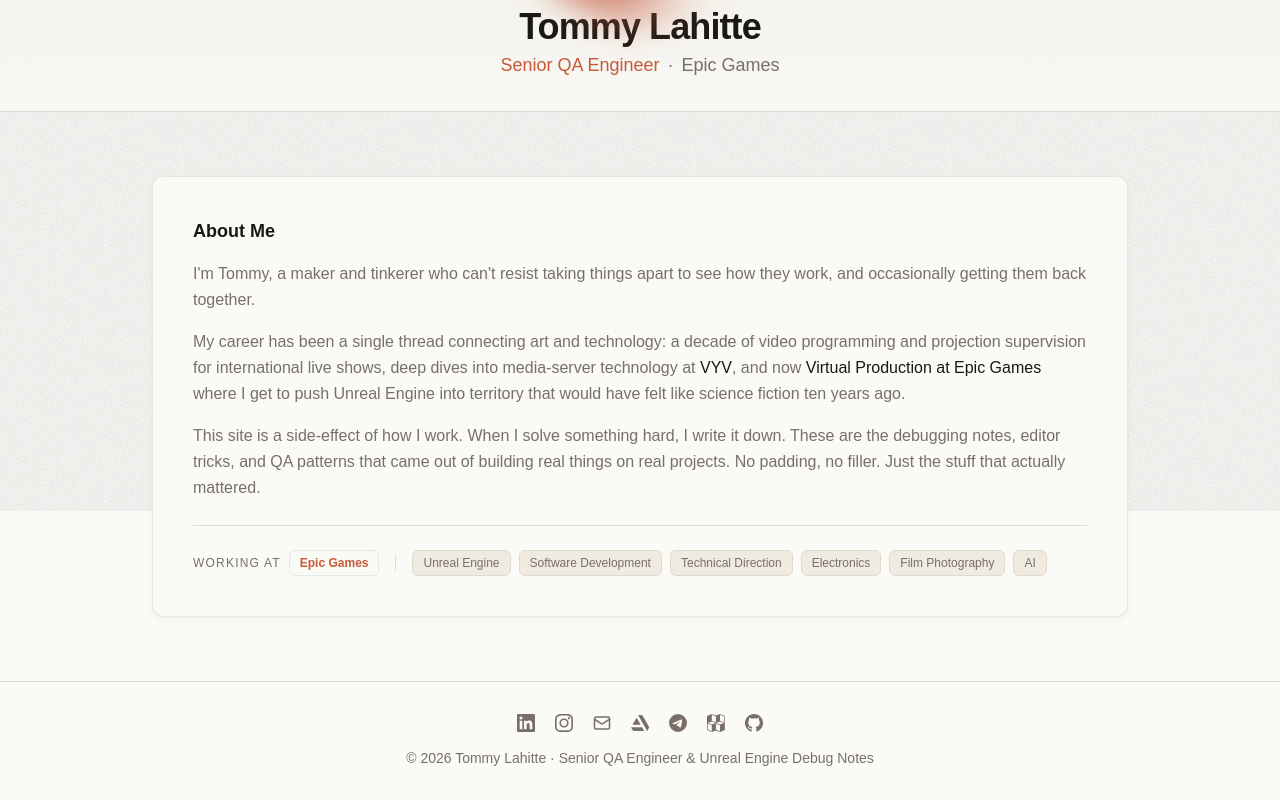
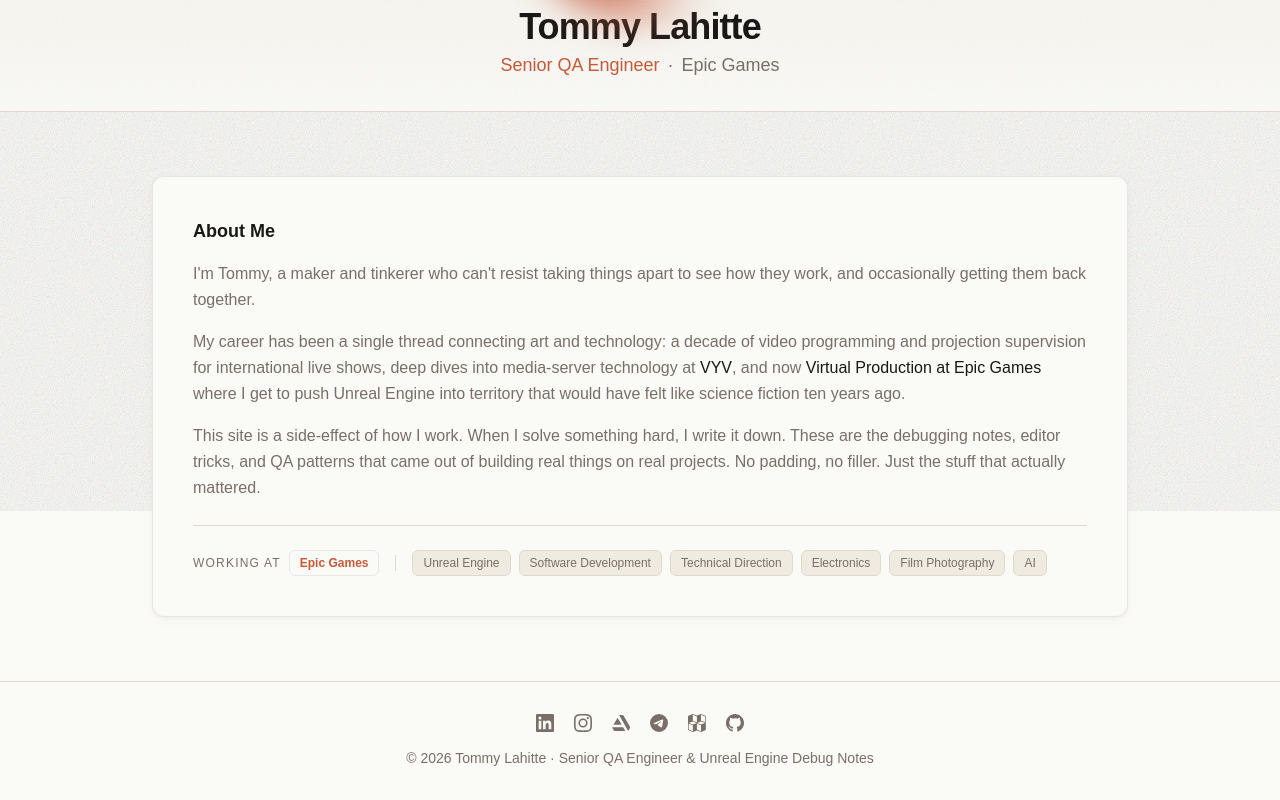
Before and after one commit to tlahitte/tommy-lahitte-debug-vault, a Next.js app: page /about in a window 1280 px wide. Shown: the part 289-1089 px from the top of the page. Built offline with nearby package versions, Linux system fonts and the light colour scheme; a web font is replaced by a local one.

Commit message:
fix(ui): remove email link from footer
Email contact removed — visitors can reach out via LinkedIn, Telegram,
or other social links in the footer.

```diff
--- a/src/components/layout/Footer.tsx
+++ b/src/components/layout/Footer.tsx
@@ -23,16 +23,6 @@
           >
             <svg xmlns="http://www.w3.org/2000/svg" width="18" height="18" viewBox="0 0 24 24" fill="currentColor" aria-hidden="true">
               <path d="M12 2.163c3.204 0 3.584.012 4.85.07 3.252.148 4.771 1.691 4.919 4.919.058 1.265.069 1.645.069 4.849 0 3.205-.012 3.584-.069 4.849-.149 3.225-1.664 4.771-4.919 4.919-1.266.058-1.644.07-4.85.07-3.204 0-3.584-.012-4.849-.07-3.26-.149-4.771-1.699-4.919-4.92-.058-1.265-.07-1.644-.07-4.849 0-3.204.013-3.583.07-4.849.149-3.227 1.664-4.771 4.919-4.919 1.266-.057 1.645-.069 4.849-.069zm0-2.163c-3.259 0-3.667.014-4.947.072-4.358.2-6.78 2.618-6.98 6.98-.059 1.281-.073 1.689-.073 4.948 0 3.259.014 3.668.072 4.948.2 4.358 2.618 6.78 6.98 6.98 1.281.058 1.689.072 4.948.072 3.259 0 3.668-.014 4.948-.072 4.354-.2 6.782-2.618 6.979-6.98.059-1.28.073-1.689.073-4.948 0-3.259-.014-3.667-.072-4.947-.196-4.354-2.617-6.78-6.979-6.98-1.281-.059-1.69-.073-4.949-.073zm0 5.838a6.162 6.162 0 1 0 0 12.324 6.162 6.162 0 0 0 0-12.324zM12 16a4 4 0 1 1 0-8 4 4 0 0 1 0 8zm6.406-11.845a1.44 1.44 0 1 0 0 2.881 1.44 1.44 0 0 0 0-2.881z"/>
-            </svg>
-          </a>
-          <a
-            href="mailto:tlahitte@gmail.com"
-            aria-label="Email"
-            className="text-text-muted hover:text-accent transition-colors"
-          >
-            <svg xmlns="http://www.w3.org/2000/svg" width="18" height="18" viewBox="0 0 24 24" fill="none" stroke="currentColor" strokeWidth="2" strokeLinecap="round" strokeLinejoin="round" aria-hidden="true">
-              <rect width="20" height="16" x="2" y="4" rx="2"/>
-              <path d="m22 7-8.97 5.7a1.94 1.94 0 0 1-2.06 0L2 7"/>
             </svg>
           </a>
           <a
```
